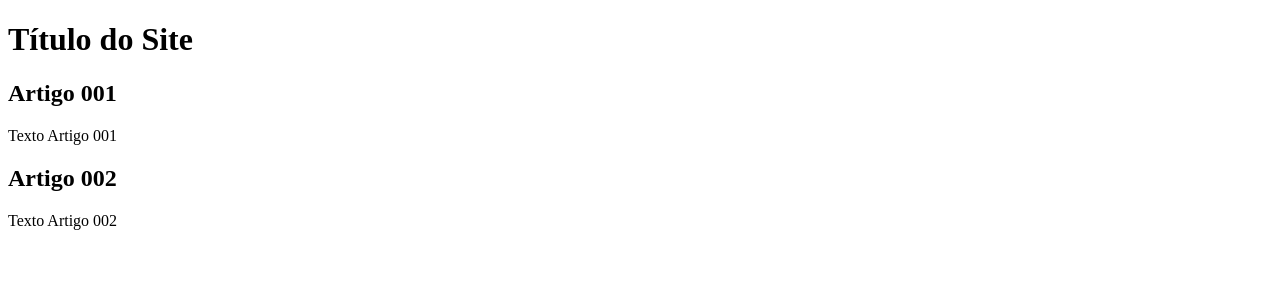
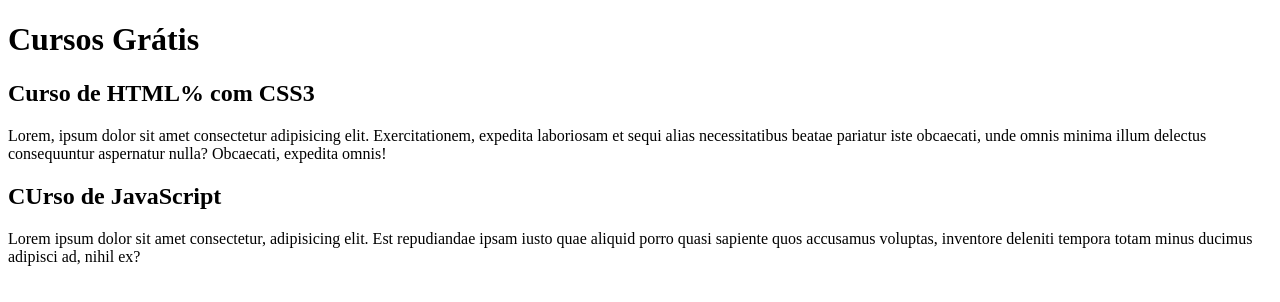
Before and after one commit to KelvinRLima/projeto-site, a plain HTML site: page index.html in a window 1280 px wide. Drawn offline with Linux system fonts and the light colour scheme.

Commit message:
comecei a escrever conteudo

```diff
--- a/index.html
+++ b/index.html
@@ -8,15 +8,15 @@
 <body>
     <main>
         <header>
-            <h1>Título do Site</h1>
+            <h1>Cursos Grátis</h1>
         </header>
         <article>
-            <h2>Artigo 001</h2>
-            <p>Texto Artigo 001</p>
+            <h2>Curso de HTML% com CSS3</h2>
+            <p>Lorem, ipsum dolor sit amet consectetur adipisicing elit. Exercitationem, expedita laboriosam et sequi alias necessitatibus beatae pariatur iste obcaecati, unde omnis minima illum delectus consequuntur aspernatur nulla? Obcaecati, expedita omnis!</p>
         </article>
         <article>
-            <h2>Artigo 002</h2>
-            <p>Texto Artigo 002</p>
+            <h2>CUrso de JavaScript</h2>
+            <p>Lorem ipsum dolor sit amet consectetur, adipisicing elit. Est repudiandae ipsam iusto quae aliquid porro quasi sapiente quos accusamus voluptas, inventore deleniti tempora totam minus ducimus adipisci ad, nihil ex?</p>
         </article>
     </main>
 </body>
```
